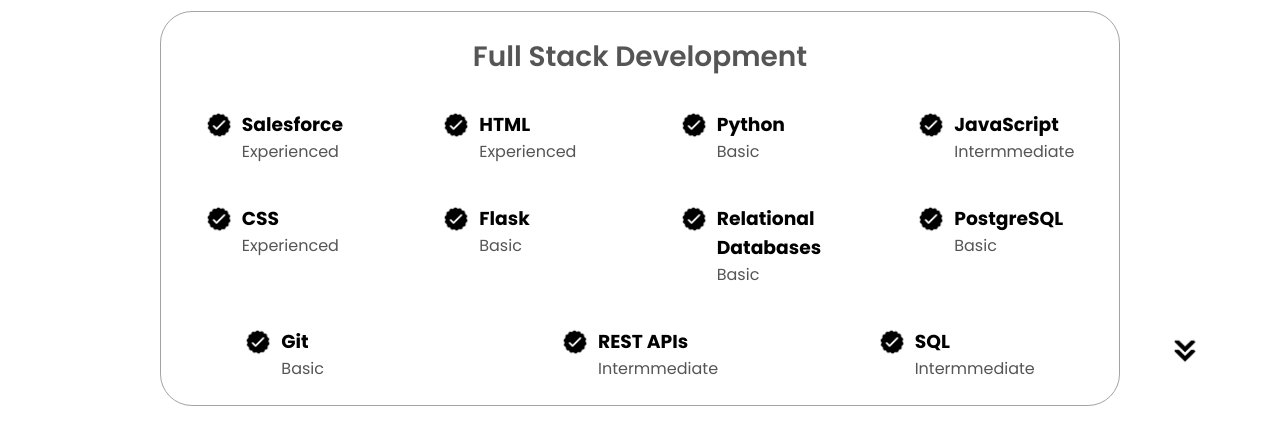
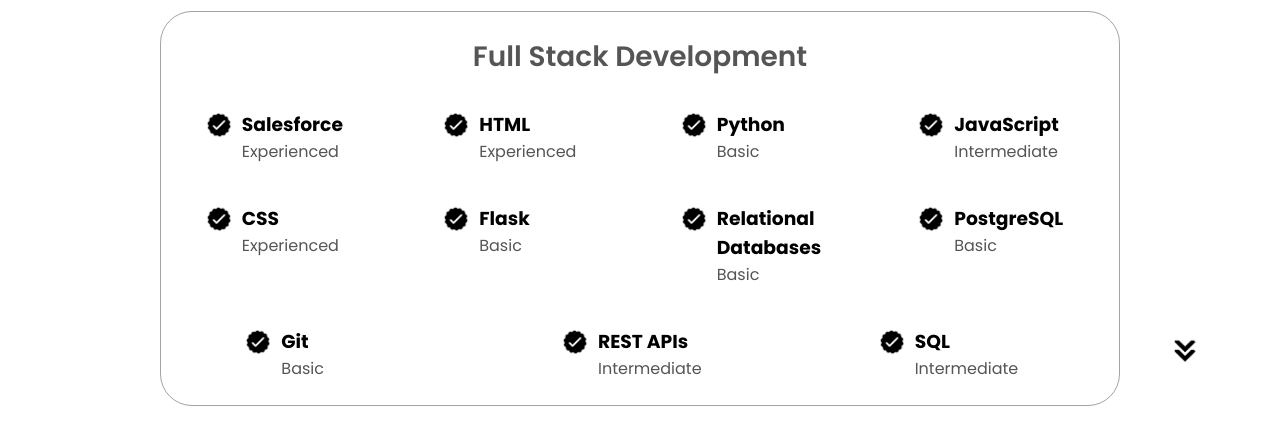
Before and after one commit to glenntm/portfolio-site, a plain HTML site: page index.html in a window 1280 px wide. Shown: the part 1600-2031 px from the top of the page. Drawn offline with Linux system fonts and the light colour scheme.

Commit message:
updated spelling for intermediate

```diff
--- a/index.html
+++ b/index.html
@@ -119,7 +119,7 @@
                             <img src="assets/checkmark.png" alt="Experience-icon" class="icon about-icon">
                             <div>
                                 <h3>JavaScript</h3>
-                                <p>Intermmediate</p>
+                                <p>Intermediate</p>
                             </div>
                         </article>
                         <article>
@@ -161,14 +161,14 @@
                             <img src="assets/checkmark.png" alt="Experience-icon" class="icon about-icon">
                             <div>
                                 <h3>REST APIs</h3>
-                                <p>Intermmediate</p>
+                                <p>Intermediate</p>
                             </div>
                         </article>
                         <article>
                             <img src="assets/checkmark.png" alt="Experience-icon" class="icon about-icon">
                             <div>
                                 <h3>SQL</h3>
-                                <p>Intermmediate</p>
+                                <p>Intermediate</p>
                             </div>
                         </article>
                     </div>
```
